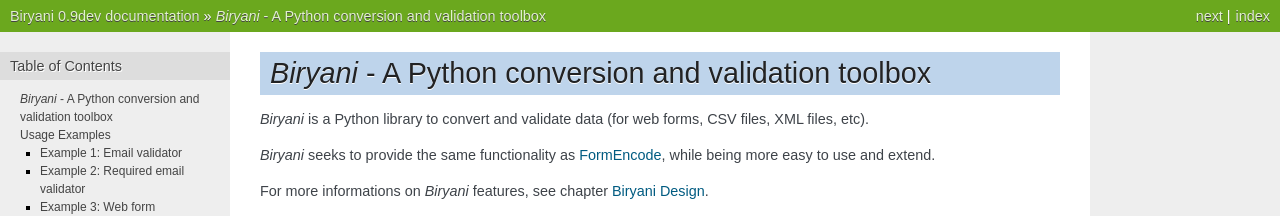
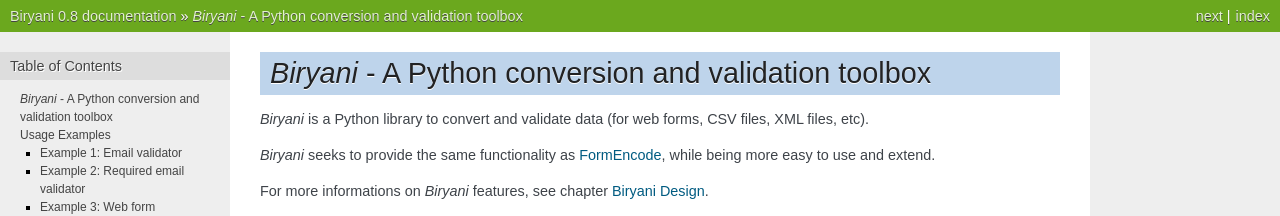
Before and after one commit to openfisca/biryani, a Sphinx documentation site: the page built from docs/source/index.rst, in a window 1280 px wide and 900 px high. Shown: the top 216 px of the window. Built offline with Sphinx 7.4.7, drawn with Linux system fonts in a browser that asks for light colours; some of the changed text lies outside the part shown.

Commit message:
Revert "Change version number to 0.9dev."
This reverts commit f62dde7a926a7ce52472d2d6a530e1e7b1593351.

```diff
--- a/docs/source/conf.py
+++ b/docs/source/conf.py
@@ -48,9 +48,9 @@
 # built documents.
 #
 # The short X.Y version.
-version = '0.9'
+version = '0.8'
 # The full version, including alpha/beta/rc tags.
-release = '0.9dev'
+release = '0.8'
 
 # The language for content autogenerated by Sphinx. Refer to documentation
 # for a list of supported languages.
--- a/setup.py
+++ b/setup.py
@@ -49,7 +49,7 @@
 
 setup(
     name = 'Biryani',
-    version = '0.9dev',
+    version = '0.8',
 
     author = 'Emmanuel Raviart',
     author_email = 'eraviart@easter-eggs.com',
```
